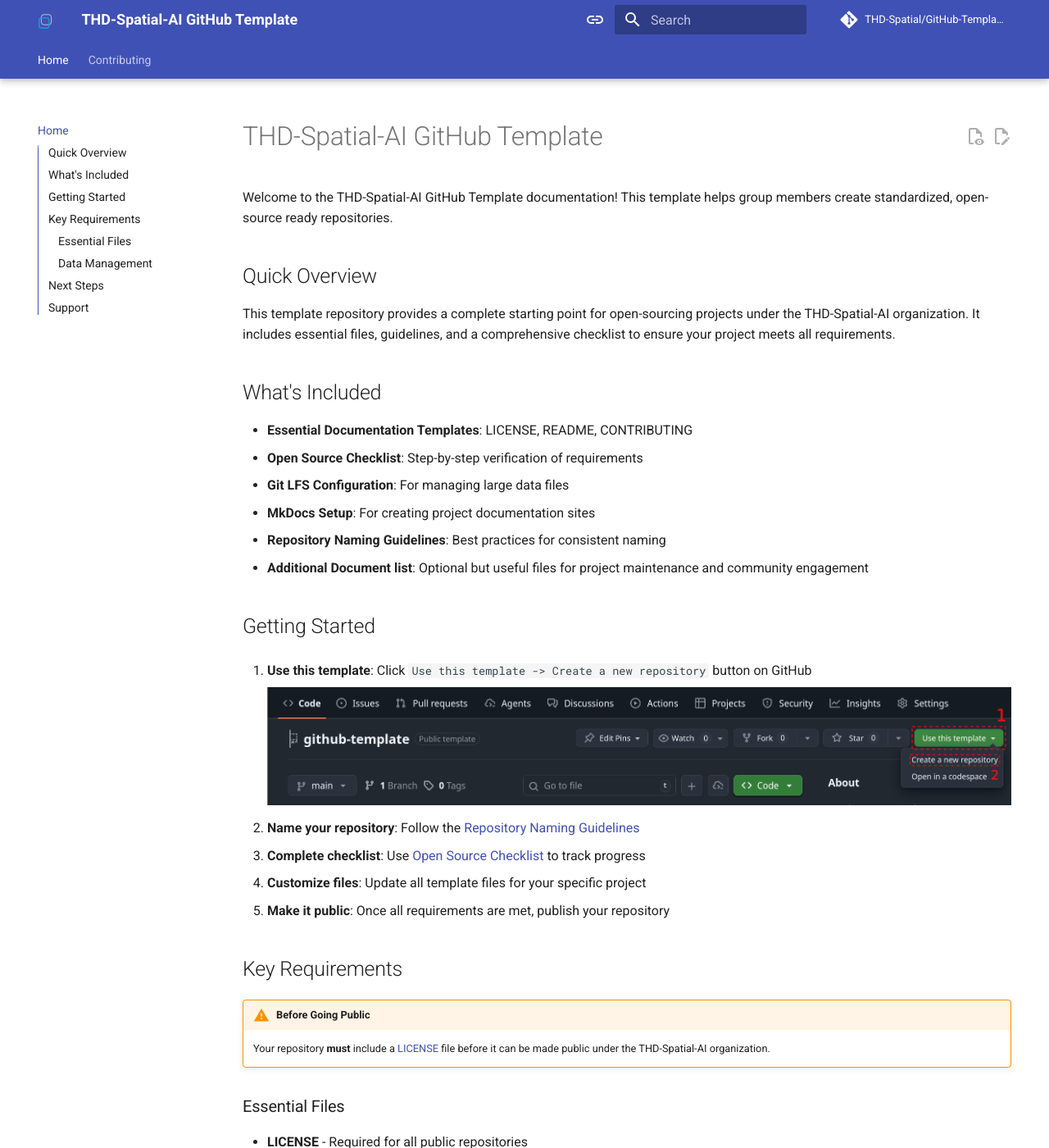
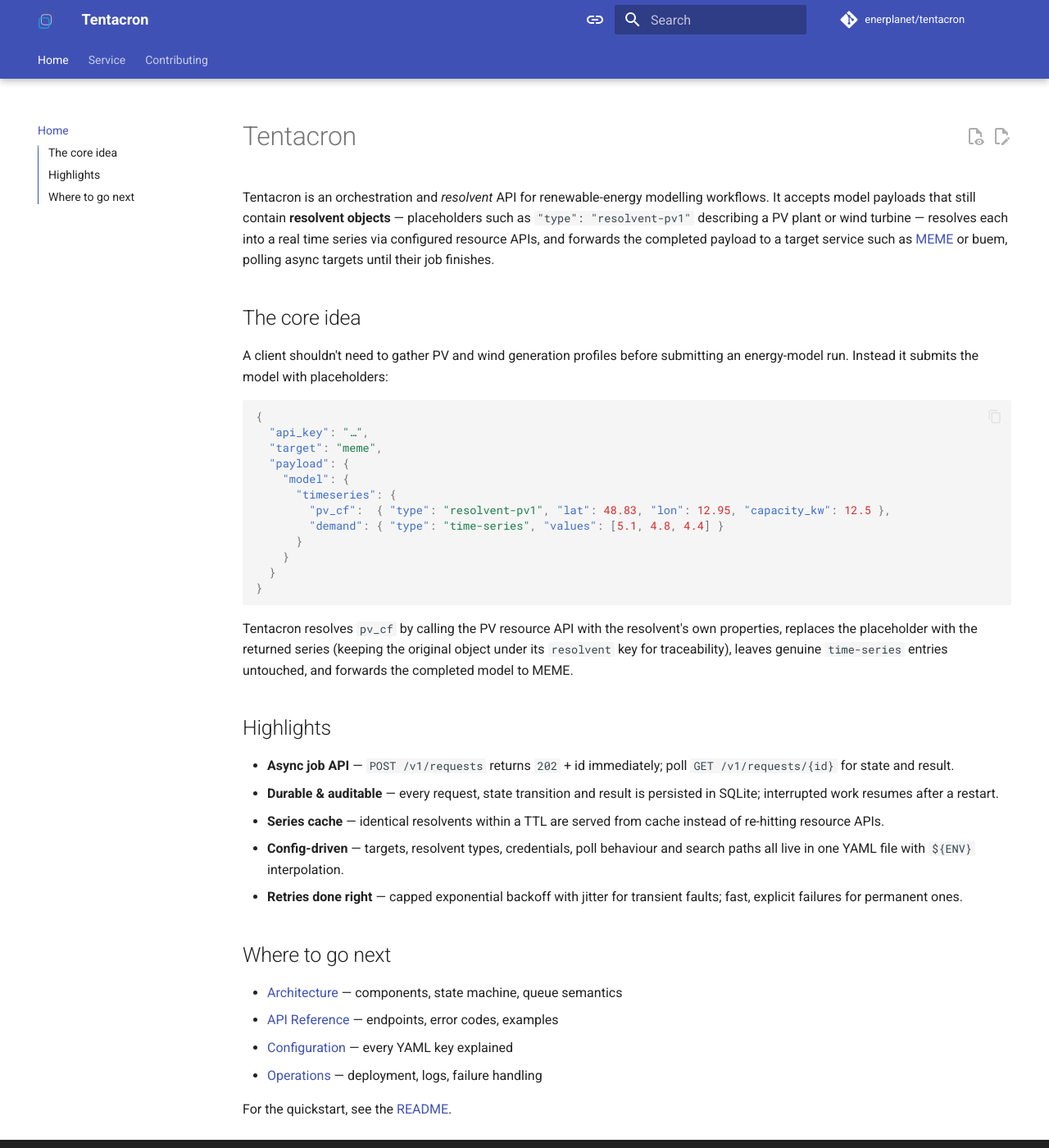
Before and after one commit to enerplanet/TentaCron, an MkDocs documentation site: the page built from docs/index.md, in a window 1280 px wide and 1400 px high. Shown: the whole window at 82% size. Built offline with MkDocs 1.6.1 and Material for MkDocs 9.7.7, drawn with Linux system fonts in a browser that asks for light colours; comment, search, counter and statistics services are not loaded; some of the changed text lies outside the part shown.

Commit message:
docs: rewrite readme and add service documentation pages

````diff
--- /dev/null
+++ b/docs/architecture.md
@@ -0,0 +1,106 @@
+# Architecture
+
+Tentacron is a single Go binary. SQLite serves as both the audit store and the
+durable job queue; a worker pool drives each request through resolution,
+forwarding and target polling.
+
+## Components
+
+```mermaid
+flowchart LR
+    C[Client] -->|"POST /v1/requests"| A[API]
+    C -->|"GET /v1/requests/{id}"| A
+    A -->|persist job| DB[(SQLite)]
+    A -.nudge.-> W[Worker pool]
+    W -->|claim job| DB
+    W -->|resolvent params| R1[Resource API pv]
+    W -->|resolvent params| R2[Resource API wind]
+    W -->|resolved payload| T[Target API meme / buem]
+    W -->|"poll job {id}"| T
+    W -->|series cache| DB
+```
+
+## Request lifecycle
+
+```mermaid
+stateDiagram-v2
+    [*] --> received: POST accepted
+    received --> resolving: worker claims job
+    resolving --> forwarding: all resolvents substituted
+    forwarding --> awaiting_target: target accepted (poll mode)
+    forwarding --> completed: target responded (direct mode)
+    awaiting_target --> completed: target job done, result stored
+    resolving --> received: transient error, backoff requeue
+    forwarding --> received: transient error, backoff requeue
+    resolving --> failed: permanent error / attempts exhausted
+    forwarding --> failed: permanent error / attempts exhausted
+    awaiting_target --> failed: target job failed / poll deadline
+    completed --> [*]
+    failed --> [*]
+```
+
+Every transition is appended to the `job_events` table, giving a complete
+audit trail per request.
+
+## Resolution
+
+The payload's time-series container is located via the per-target
+`timeseries_path` (e.g. `model.timeseries` for MEME, `time-series` for buem).
+Inside it, every object whose `type` starts with `resolvent-` is collected.
+Unknown resolvent types fail the job *before* any HTTP call.
+
+Each distinct resolvent (deduplicated by a canonical SHA-256 hash of its
+parameters) is fetched concurrently — from the series cache when an identical
+resolvent was resolved within its TTL, otherwise from the configured resource
+API. The response replaces the resolvent object in place; the original object
+moves under the new series' `resolvent` key:
+
+```json
+{ "name": "pv", "type": "resolvent-pv1", "capacity_kw": 12.5 }
+```
+
+becomes
+
+```json
+{
+  "type": "time-series", "unit": "kW", "values": [0.1, 0.2],
+  "resolvent": { "name": "pv", "type": "resolvent-pv1", "capacity_kw": 12.5 }
+}
+```
+
+## Queue semantics
+
+SQLite *is* the queue — no external broker:
+
+- Claiming a `received` job is an atomic compare-and-swap
+  (`UPDATE … WHERE state = 'received'`); exactly one worker wins.
+- Poll ticks for `awaiting_target` jobs are claimed by pushing
+  `next_attempt_at` forward atomically, so concurrent workers never poll the
+  same job twice for the same tick.
+- Transient failures (network errors, timeouts, HTTP 429/5xx) requeue the job
+  with capped exponential backoff and ±20 % jitter; permanent failures (4xx,
+  unknown resolvent, target job failed) fail it immediately.
+
+## Restart safety
+
+- On startup, jobs stuck in `resolving`/`forwarding` are requeued. Processing
+  restarts from the stored original payload; the series cache makes the redo
+  cheap.
+- Jobs in `awaiting_target` keep their state and resume polling — the target
+  job is never submitted twice.
+- On shutdown, the HTTP server drains first, then workers abort their
+  upstream calls and park in-flight jobs back to `received`.
+
+## Trust and security
+
+- Client API keys are checked in constant time and never persisted: the key is
+  stripped before the payload is stored.
+- Target/resource credentials live only in the YAML config (via environment
+  variables) and are injected into outbound requests at send time.
+- All outbound URLs come from configuration — request data can only select
+  dictionary entries, never supply a URL (no SSRF surface).
+- Request and response bodies are size-capped; TLS termination is expected at
+  a reverse proxy.
+
+Prometheus metrics are deliberately deferred; the structured logs and the
+`job_events` audit trail cover observability for a single-instance v1.
--- a/docs/index.md
+++ b/docs/index.md
@@ -1,52 +1,56 @@
-# THD-Spatial-AI GitHub Template
+# Tentacron
 
-Welcome to the THD-Spatial-AI GitHub Template documentation! This template helps group members create standardized, open-source ready repositories.
+Tentacron is an orchestration and *resolvent* API for renewable-energy
+modelling workflows. It accepts model payloads that still contain **resolvent
+objects** — placeholders such as `"type": "resolvent-pv1"` describing a PV
+plant or wind turbine — resolves each into a real time series via configured
+resource APIs, and forwards the completed payload to a target service such as
+[MEME](https://github.com/enerplanet/meme) or buem, polling async targets
+until their job finishes.
 
-## Quick Overview
+## The core idea
 
-This template repository provides a complete starting point for open-sourcing projects under the THD-Spatial-AI organization. It includes essential files, guidelines, and a comprehensive checklist to ensure your project meets all requirements.
+A client shouldn't need to gather PV and wind generation profiles before
+submitting an energy-model run. Instead it submits the model with placeholders:
 
-## What's Included
+```json
+{
+  "api_key": "…",
+  "target": "meme",
+  "payload": {
+    "model": {
+      "timeseries": {
+        "pv_cf":  { "type": "resolvent-pv1", "lat": 48.83, "lon": 12.95, "capacity_kw": 12.5 },
+        "demand": { "type": "time-series", "values": [5.1, 4.8, 4.4] }
+      }
+    }
+  }
+}
+```
 
-- **Essential Documentation Templates**: LICENSE, README, CONTRIBUTING
-- **Open Source Checklist**: Step-by-step verification of requirements
-- **Git LFS Configuration**: For managing large data files
-- **MkDocs Setup**: For creating project documentation sites
-- **Repository Naming Guidelines**: Best practices for consistent naming
-- **Additional Document list**: Optional but useful files for project maintenance and community engagement
+Tentacron resolves `pv_cf` by calling the PV resource API with the resolvent's
+own properties, replaces the placeholder with the returned series (keeping the
+original object under its `resolvent` key for traceability), leaves genuine
+`time-series` entries untouched, and forwards the completed model to MEME.
 
-## Getting Started
+## Highlights
 
-1. **Use this template**: Click `Use this template -> Create a new repository` button on GitHub
+- **Async job API** — `POST /v1/requests` returns `202` + id immediately;
+  poll `GET /v1/requests/{id}` for state and result.
+- **Durable & auditable** — every request, state transition and result is
+  persisted in SQLite; interrupted work resumes after a restart.
+- **Series cache** — identical resolvents within a TTL are served from cache
+  instead of re-hitting resource APIs.
+- **Config-driven** — targets, resolvent types, credentials, poll behaviour
+  and search paths all live in one YAML file with `${ENV}` interpolation.
+- **Retries done right** — capped exponential backoff with jitter for
+  transient faults; fast, explicit failures for permanent ones.
 
-    ![Use this template button](assets/getting-started/creating-repo-from-template.png)
+## Where to go next
 
-2. **Name your repository**: Follow the [Repository Naming Guidelines](getting-started/repository-naming.md)
-3. **Complete checklist**: Use [Open Source Checklist](getting-started/open-source-checklist.md) to track progress
-4. **Customize files**: Update all template files for your specific project
-5. **Make it public**: Once all requirements are met, publish your repository
+- [Architecture](architecture.md) — components, state machine, queue semantics
+- [API Reference](api.md) — endpoints, error codes, examples
+- [Configuration](configuration.md) — every YAML key explained
+- [Operations](operations.md) — deployment, logs, failure handling
 
-## Key Requirements
-
-!!! warning "Before Going Public"
-    Your repository **must** include a [LICENSE](getting-started/open-source-checklist.md#license) file before it can be made public under the THD-Spatial-AI organization.
-
-### Essential Files
-
-- **LICENSE** - Required for all public repositories
-- **README.md** - Project overview and documentation
-- **CONTRIBUTING.md** - Guidelines for contributors
-- **CODE_OF_CONDUCT.md** - Community standards
-
-### Data Management
-
-- **Git LFS** - Required for repositories with large data files
-
-## Next Steps
-
-- [Open Source Checklist](getting-started/open-source-checklist.md) - Complete all requirements
-- [Repository Naming Guidelines](getting-started/repository-naming.md) - Learn about naming conventions
-
-## Support
-
-For questions or issues with this template, please [open an issue](https://github.com/THD-Spatial-AI/github-template/issues) or contact the THD-Spatial-AI group administrators.
+For the quickstart, see the [README](https://github.com/enerplanet/tentacron#quickstart).
--- a/mkdocs.yml
+++ b/mkdocs.yml
@@ -1,13 +1,14 @@
 # Project information
-site_name: THD-Spatial-AI GitHub Template
-site_author: THD-Spatial-AI
+site_name: Tentacron
+site_author: enerplanet
 site_description: >-
-  Template repository for open source projects in the THD-Spatial-AI GitHub organisation
-site_url: https://THD-Spatial-AI.github.io/gitHub-template
+  Orchestration and resolvent API that turns renewable-energy resolvent objects
+  into time series and forwards the completed payload to target services.
+site_url: https://enerplanet.github.io/tentacron
 
 # Repository
-repo_name: THD-Spatial/GitHub-Template
-repo_url: https://github.com/THD-Spatial-AI/gitHub-template
+repo_name: enerplanet/tentacron
+repo_url: https://github.com/enerplanet/tentacron
 edit_uri: edit/main/docs/
 
 # Theme configuration
@@ -116,6 +117,11 @@
 # Page tree
 nav:
   - Home: index.md
+  - Service:
+      - Architecture: architecture.md
+      - API Reference: api.md
+      - Configuration: configuration.md
+      - Operations: operations.md
   - Contributing:
       - Open Source Checklist: getting-started/open-source-checklist.md
       - Repository Naming: getting-started/repository-naming.md
````
Also changed, not shown: README.md (+91 -48 lines), docs/api.md (added, +85 -0 lines), docs/configuration.md (added, +117 -0 lines), docs/operations.md (added, +75 -0 lines).
